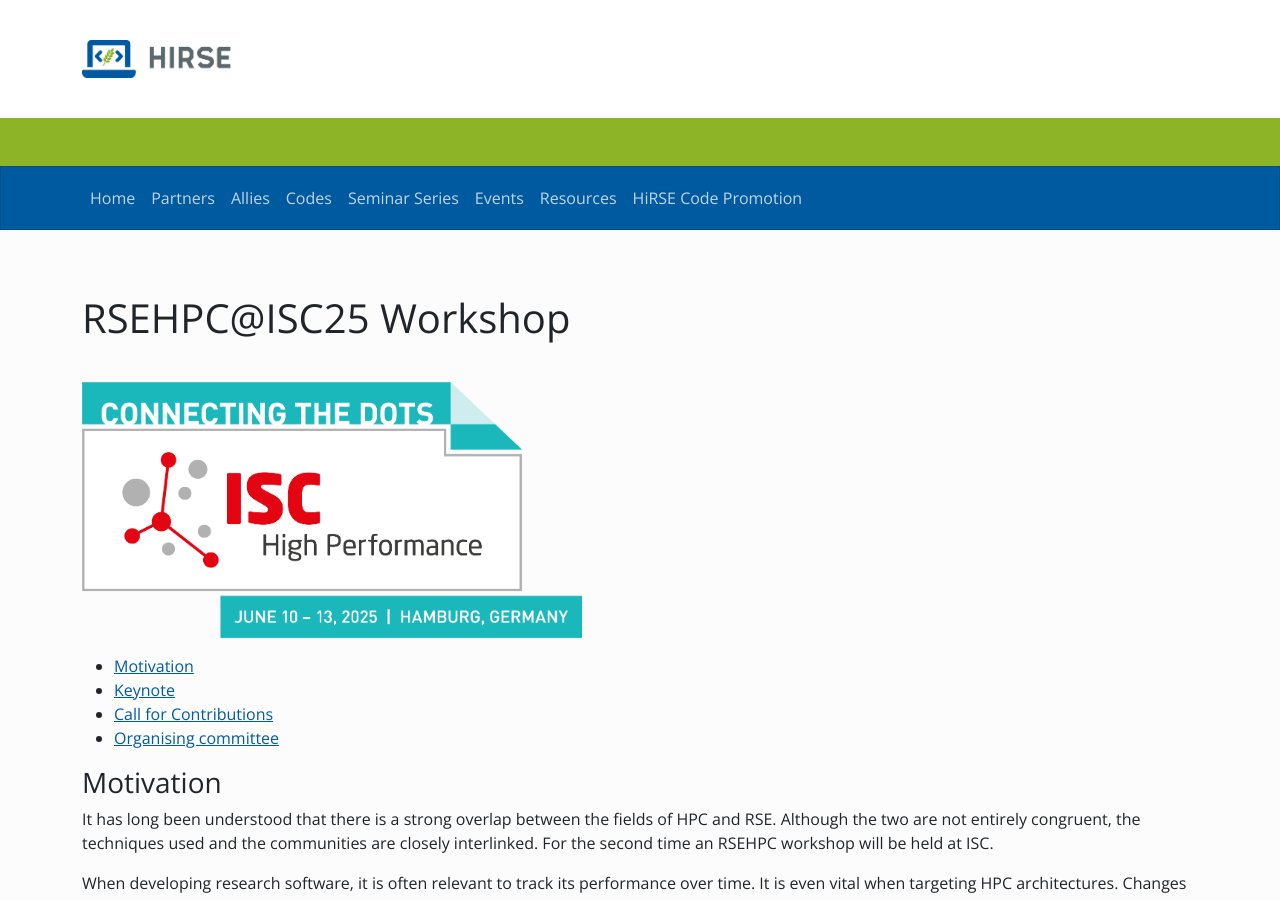
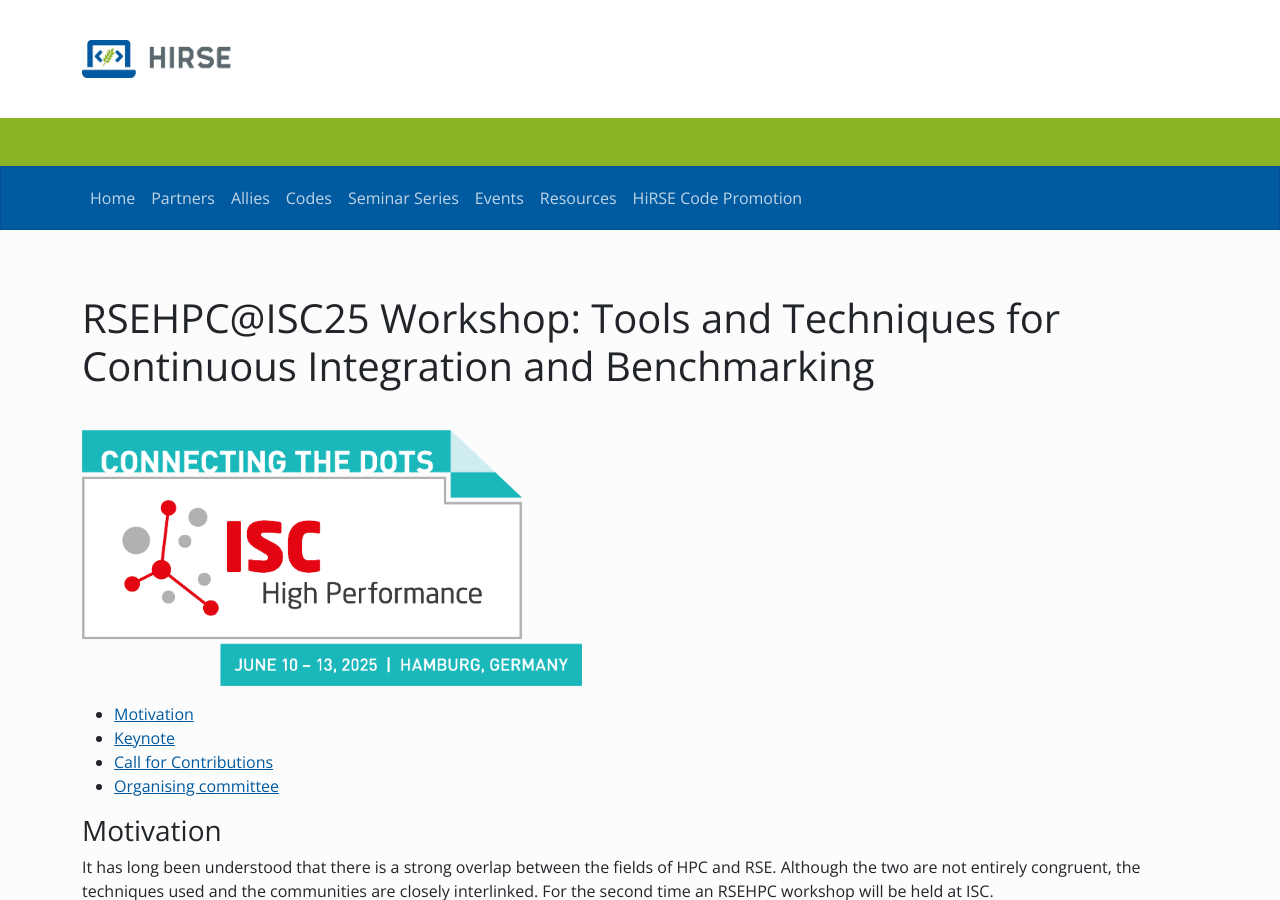
Before and after one commit to Helmholtz-HiRSE/helmholtz-hirse.github.io, a Jekyll site: the page built from _events/2025_06_13-rsehpcatisc.md, in a window 1280 px wide and 900 px high. Built offline with Jekyll 4.4.1, drawn with Linux system fonts in a browser that asks for light colours; nearby versions of some CDN libraries.

Commit message:
Update 2025_06_13-rsehpcatisc.md

```diff
--- a/_events/2025_06_13-rsehpcatisc.md
+++ b/_events/2025_06_13-rsehpcatisc.md
@@ -1,6 +1,6 @@
 ---
 layout: events
-title:  "RSEHPC@ISC25 Workshop"
+title:  "RSEHPC@ISC25 Workshop: Tools and Techniques for Continuous Integration and Benchmarking"
 start_date: 2025-06-13
 location: https://maps.app.goo.gl/9wCj7aRcMUeJ5PL87
 excerpt_separator: <!--more-->
```
